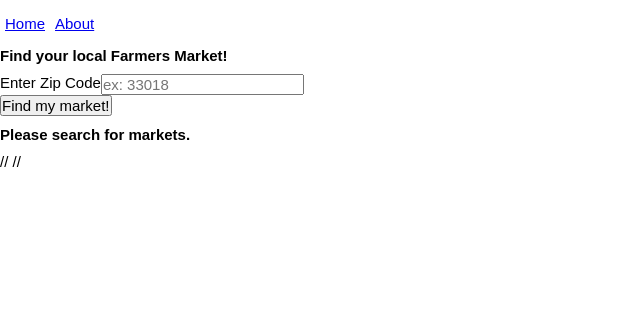
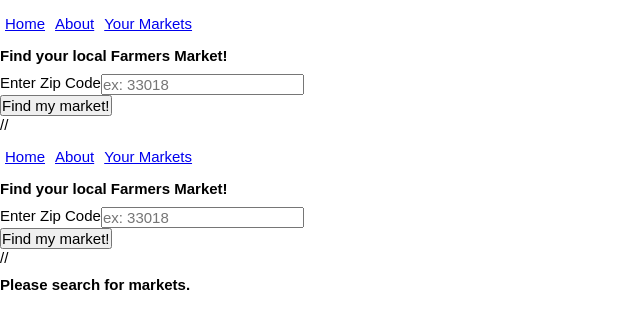
Before and after one commit to freimanmarc/Farmers-Market, a React (Create React App) app in the folder client/: page / in a window 1280 px wide. Shown: the top 328 px of the page, without its empty margins (0-640 px from the left). Built offline with nearby package versions, Linux system fonts and the light colour scheme.

Commit message:
Render in markets component, move Browser Router

```diff
--- a/client/src/components/About.js
+++ b/client/src/components/About.js
@@ -10,16 +10,19 @@ class About extends React.Component{
      </div>
      <div id="AboutMainContent">
        <h2 className="AboutMembers">Manuela Cardenas
+       </h2>
+           <img className="Photos" src={process.env.PUBLIC_URL + "/CardenasManuela.jpg"}/>
          <p>Manuela is a former teacher with a passion for farming.</p>
+       <h2 className="AboutMembers">Marc Freiman
        </h2>
-        <h2 className="AboutMembers">Marc Freiman
+           <img className="Photos" src={process.env.PUBLIC_URL + "/FreimanMarc.jpg"}/>
          <p>Marc is a Mechanical and Electrical Engineer who enjoys working with new people to solve
          everyday problems.</p>
+       <h2 className="AboutMembers">Robert Garcia
        </h2>
-        <h2 className="AboutMembers">Robert Garcia
+         <img className="Photos" src={process.env.PUBLIC_URL + "/GarciaRobert.jpg"}/>
          <p>Robert is a former retail manager who understands the need for good cutomer/supplier relationships,
          he is currently a web devoloper and founding member of Farm Baket.</p>
-        </h2>
      </div>
      <div id="MisVis">
        <div>
--- a/client/src/components/App.js
+++ b/client/src/components/App.js
@@ -3,6 +3,9 @@ import axios from 'axios';
 import MarketForm from './MarketForm';
 import Home from './Home'
 import Markets from './Markets'
+import {BrowserRouter, Route} from 'react-router-dom';
+import Header from './Header';
+import About from './About';
 
 export default class App extends Component {
   constructor() {
@@ -24,20 +27,14 @@ export default class App extends Component {
 
   async getDetails() {
     console.log('IM RUNNIN');
-    //[{"id":"1007325","marketname":"3.1 Youth Stands!"},
-    //{"id":"1003550","marketname":"6.7 Barry University Green Market"}]
     let marketDetails_list = []
     this.state.marketList.forEach(async (market) => {
-      //console.log(market);
       let {data} = await axios.get(`/marketDetails/${market.id}`);
-      // console.log(marketDetails);
       data.marketdetails.myResponseUrlId = market.id;
       data.marketdetails.myMarketName = market.marketname;
       marketDetails_list.push(data);
       this.setState({marketDetails: marketDetails_list});
     });
-
-
   }
 
   async getMarkets(zip) {
@@ -45,19 +42,21 @@ export default class App extends Component {
     this.getDetails();
   }
 
-  // async componentDidMount() {
-  //   await this.getZip();
-  //   let list = this.marketList.map(async mkt => await axios.get(`/marketDetails/${this.marketList}`));
-  //   this.setState({marketDetails: list.data.marketdetails});
-  //   console.log(list.data.marketdetails);
-  // }
 
 render()  {
   return(
-    <div>
-      <MarketForm getZip={this.getZip} getMarkets={this.getMarkets}/>
-      <Markets marketList={this.state.marketDetails} marketDetails={this.state.marketDetails}/>
-    </div>
+    <BrowserRouter>
+      <div>
+        <Route path = '/' render = {props => <MarketForm {...props} getMarkets={this.getMarkets} getZip={this.getZip} /> } />
+        <Route path = '/Home' component = {Home} />
+        <Route path = '/Markets' render = { props => <Markets {...props} marketList={this.state.marketDetails} marketDetails={this.state.marketDetails} /> } />
+        <Route path = '/About' component = {About} />
+
+
+        // <MarketForm getZip={this.getZip} getMarkets={this.getMarkets}/>
+        // <Markets marketList={this.state.marketDetails} marketDetails={this.state.marketDetails}/>
+      </div>
+    </BrowserRouter>
     )
   }
 };
--- a/client/src/components/Header.js
+++ b/client/src/components/Header.js
@@ -3,20 +3,7 @@ import {Link} from 'react-router-dom'
 import MarketForm from './MarketForm';
 
 class Header extends React.Component{
-  render(){
-    return(
-  <ul id='HeaderId'>
-    <li>
-      <Link to = '/Home'>Home</Link>
-    </li>
-    <li>
-      <Link to = '/About'>About</Link>
-      </li>
-      <li>
-      <Link to = '/MarketForm'></Link>
-    </li>
-    </ul>)
-  }
+
 }
 
 export default Header;
--- a/client/src/components/MarketForm.js
+++ b/client/src/components/MarketForm.js
@@ -1,4 +1,5 @@
 import React, { Component } from 'react';
+import {Link} from 'react-router-dom';
 
 
 class MarketForm extends React.Component {
@@ -7,13 +8,27 @@ class MarketForm extends React.Component {
      this.handleSubmit = this.handleSubmit.bind(this);
    }
 
-   handleSubmit(e) {
+   async handleSubmit(e) {
      e.preventDefault();
-     this.props.getMarkets(this.refs.return.value);
+     await this.props.getMarkets(this.refs.return.value);
+     this.props.history.push("/Markets")
    }
 
    render()  {
        return (
+      <div>
+         <ul id='HeaderId'>
+           <li>
+             <Link to = '/Home'>Home</Link>
+           </li>
+           <li>
+             <Link to = '/About'>About</Link>
+             </li>
+             <li>
+             <Link to = '/Markets'>Your Markets</Link>
+           </li>
+           </ul>
+
            <form action="" className="farmer-market-form" onSubmit={this.handleSubmit}>
            <h1 className="form-title">Find your local Farmers Market!</h1>
           <div>
@@ -24,6 +39,7 @@ class MarketForm extends React.Component {
              <input type="submit" value="Find my market!" />
            </footer>
            </form>
+        </div>
        );
    }
 }
--- a/client/src/components/Markets.js
+++ b/client/src/components/Markets.js
@@ -5,10 +5,8 @@ import Market from './Market';
 class Markets extends React.Component{
 
   render(){
-    console.log('hello', this.props.marketList);
     if(this.props.marketList.length) {
       const seeMarkets = this.props.marketDetails;
-      console.dir(seeMarkets);
       return(
         <div>
           <h1>These are your area's markets</h1>
--- a/client/src/index.js
+++ b/client/src/index.js
@@ -1,28 +1,9 @@
 import React from 'react';
 import ReactDOM from 'react-dom';
-import { BrowserRouter, Route, Link } from 'react-router-dom';
 import './Style.css';
-import Home from './components/Home';
-import About from './components/About';
-import Markets from './components/Markets';
-import MarketForm from './components/MarketForm';
-import Header from './components/Header';
 import App from './components/App';
 
 
-const Browser = () =>{
-  return(
-    <BrowserRouter>
-        <div>
-          <Route path = '/' component = {Header} />
-          <Route path = '/' component = {App} />
-          // <Route exact path ='/Home' component = {Home} />
-          // <Route path = '/Markets' component = {Markets} />
-          <Route path = '/About' component = {About} />
-        </div>
-      </BrowserRouter>
-  )
-}
 
 
-ReactDOM.render(<Browser />, document.getElementById('root'));
+ReactDOM.render(<App />, document.getElementById('root'));
```
Lines whose indentation alone changed are shown as unchanged.
